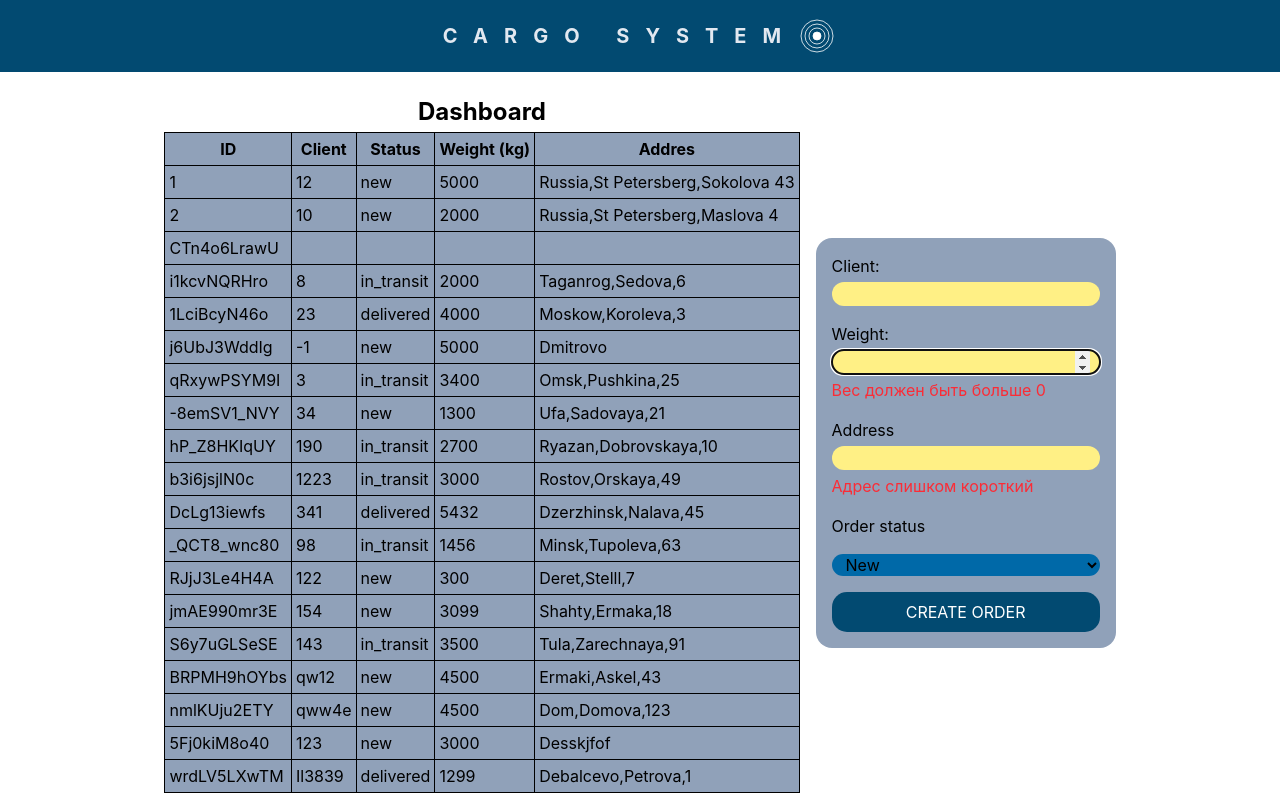
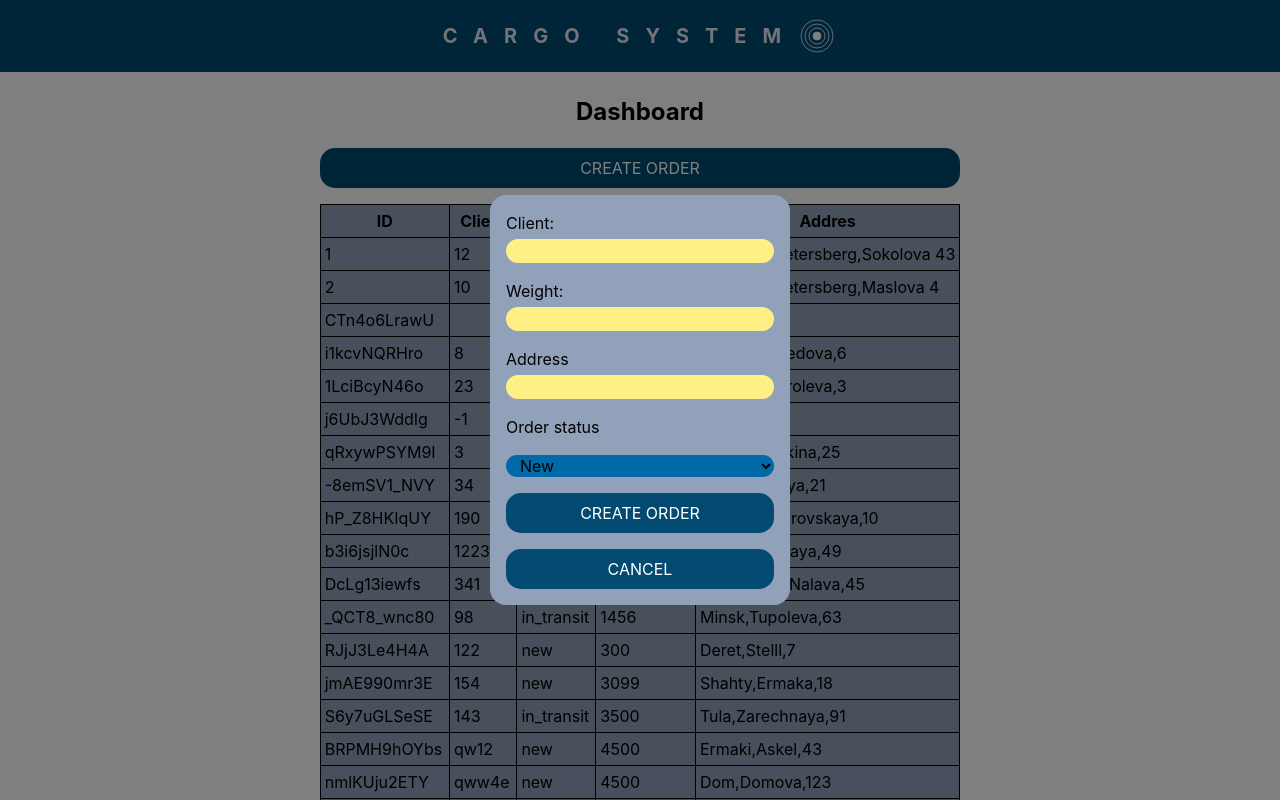
Before and after one commit to IVShelkunov/cargo-board, a React (Vite) app: page / in a window 1280 px wide. Both pictures are taken after a click on the button "CREATE ORDER". Shown: the top 800 px of the page. Built offline with nearby package versions, Linux system fonts and the light colour scheme; data requests are answered from the project's data file.

Commit message:
feat: implement modal with zustand and fixed overlay

```diff
--- a/data/db.json
+++ b/data/db.json
@@ -136,6 +136,20 @@
       "weight": 1299,
       "destination": "Debalcevo,Petrova,1",
       "id": "wrdLV5LXwTM"
+    },
+    {
+      "clientId": "1233",
+      "status": "new",
+      "weight": 4000,
+      "destination": "Delovo,Sedova,5",
+      "id": "AADQ-l09Qo0"
+    },
+    {
+      "clientId": "234eed",
+      "status": "in_transit",
+      "weight": 5430,
+      "destination": "Orel,Guluva,56",
+      "id": "_MDKU2mzuhQ"
     }
   ],
   "$schema": "./node_modules/json-server/schema.json"
--- a/src/components/shared/CreateOrderForm.tsx
+++ b/src/components/shared/CreateOrderForm.tsx
@@ -8,8 +8,10 @@ import { zodResolver } from "@hookform/resolvers/zod";
 import { useMutation, useQueryClient } from "@tanstack/react-query";
 import { addOrders } from "../../features/orders/api/orderApi";
 import { ValidateMessage } from "../ui/ValidateMessage";
+import { useModalStore } from "../../store/useModalStore";
 
 export function CreateOrderForm() {
+  const { closeModal } = useModalStore();
   const queryClient = useQueryClient();
   const {
     register,
@@ -24,6 +26,7 @@ export function CreateOrderForm() {
     mutationFn: (orderData: CreateOrderDTO) => addOrders(orderData),
     onSuccess: () => {
       queryClient.invalidateQueries({ queryKey: ["orders"] });
+      closeModal();
     },
   });
   const onSubmit: SubmitHandler<CreateOrderDTO> = async (
@@ -73,6 +76,13 @@ export function CreateOrderForm() {
       <button type="submit" disabled={createMutate.isPending}>
         {createMutate.isPending ? "SAVING..." : "CREATE ORDER"}
       </button>
+      <button
+        type="button"
+        onClick={closeModal}
+        disabled={createMutate.isPending}
+      >
+        CANCEL
+      </button>
     </form>
   );
 }
--- /dev/null
+++ b/src/components/shared/Modal.tsx
@@ -0,0 +1,28 @@
+import { useEffect } from "react";
+import { useModalStore } from "../../store/useModalStore";
+import { CreateOrderForm } from "./CreateOrderForm";
+
+export default function Modal() {
+  const { closeModal } = useModalStore();
+  useEffect(() => {
+    const handleKey = (e: KeyboardEvent) => {
+      if (e.key === "Escape") {
+        closeModal();
+      }
+    };
+    window.addEventListener("keydown", handleKey);
+    return () => {
+      window.removeEventListener("keydown", handleKey);
+    };
+  }, []);
+  return (
+    <div
+      onClick={closeModal}
+      className=" fixed inset-0 z-50 w-full h-screen flex items-center justify-center bg-black/50 "
+    >
+      <div onClick={(e) => e.stopPropagation()}>
+        <CreateOrderForm />
+      </div>
+    </div>
+  );
+}
--- a/src/pages/DashboardPage.tsx
+++ b/src/pages/DashboardPage.tsx
@@ -1,14 +1,17 @@
-import { CreateOrderForm } from "../components/shared/CreateOrderForm";
+import Modal from "../components/shared/Modal";
 import { OrderList } from "../components/shared/OrderList";
+import { useModalStore } from "../store/useModalStore";
 
 export function DashboardPage() {
+  const { isOpen, openModal } = useModalStore();
   return (
     <main className="flex flex-col md:flex-row items-center justify-center gap-4 text-base md:text-xl. p-5">
-      <div className="flex flex-col ">
+      {isOpen && <Modal />}
+      <div className="flex flex-col gap-4">
         <h2 className="text-center font-bold p-1 text-2xl">Dashboard</h2>
+        <button onClick={openModal}>CREATE ORDER</button>
         <OrderList />
       </div>
-      <CreateOrderForm />
     </main>
   );
 }
--- /dev/null
+++ b/src/store/useModalStore.ts
@@ -0,0 +1,12 @@
+import { create } from "zustand"
+
+interface ModalState {
+    isOpen: boolean;
+    openModal: () => void;
+    closeModal: () => void;
+}
+export const useModalStore = create<ModalState>((set) => ({
+    isOpen: false,
+    openModal: () => set({ isOpen: true }),
+    closeModal: () => set({ isOpen: false })
+}));
```
